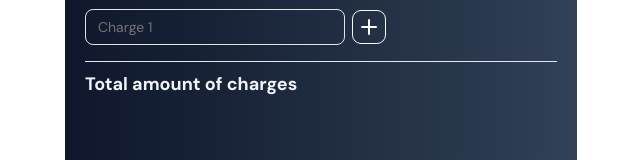
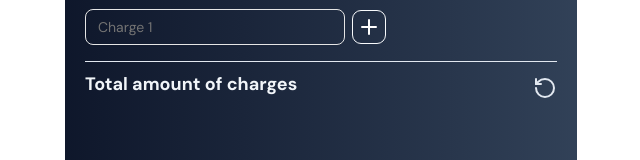
Before and after one commit to targerian/split-me, a Next.js app: page / in a window 1280 px wide. Shown: the part 353-513 px from the top of the page, without its empty margins (319-959 px from the left). Built offline with nearby package versions, Linux system fonts and the light colour scheme.

Commit message:
feat: reset btn

```diff
--- a/src/hooks/useBillSplitter.ts
+++ b/src/hooks/useBillSplitter.ts
@@ -3,24 +3,26 @@ import { zodResolver } from "@hookform/resolvers/zod";
 import { useState, useEffect } from "react";
 import { FormValues, formSchema } from "../types/home-types";
 
+export const formDefaultValues: FormValues = {
+  billAmount: null,
+  billWithoutTaxes: null,
+  taxes: [{ amount: null }],
+  charges: [{ amount: null }],
+};
 export const useBillSplitter = () => {
   const [taxPercentage, setTaxPercentage] = useState<number | null>(null);
   const [chargesTotal, setChargesTotal] = useState<number>(0);
 
+
   const formMethods = useForm<FormValues>({
-    defaultValues: {
-      billAmount: null,
-      billWithoutTaxes: null,
-      taxes: [{ amount: null }],
-      charges: [{ amount: null }],
-    },
+    defaultValues: formDefaultValues,
     resolver: zodResolver(formSchema),
     mode: "onChange",
     shouldUnregister: true,
     shouldFocusError: false
   });
 
-  const { control, watch } = formMethods;
+  const { control, watch, reset } = formMethods;
 
   const taxesArray = useFieldArray({
     control,
@@ -92,5 +94,6 @@ export const useBillSplitter = () => {
     chargesArray,
     taxPercentage,
     chargesTotal,
+    reset,
   };
 };
--- a/src/pages/index.tsx
+++ b/src/pages/index.tsx
@@ -1,7 +1,7 @@
 import { Separator } from "@/components/ui/separator";
-import { Plus } from "lucide-react";
+import { Plus, RotateCcw } from "lucide-react";
 import { Input } from "@/components/ui/input";
-import { useBillSplitter } from "@/hooks/useBillSplitter";
+import { formDefaultValues, useBillSplitter } from "@/hooks/useBillSplitter";
 import { BillInput } from "@/screens/home/bill-input";
 import { TaxesInput } from "@/screens/home/tax-input";
 
@@ -12,6 +12,7 @@ export default function Home() {
     chargesArray,
     taxPercentage,
     chargesTotal,
+    reset,
   } = useBillSplitter();
 
   const { handleSubmit, register } = formMethods;
@@ -24,11 +25,18 @@ export default function Home() {
     chargesArray.append({ amount: null });
   };
 
+  const handleReset = () => {
+    reset(formDefaultValues);
+  };
+
   return (
     <div className="container mt-20">
       <form onSubmit={handleSubmit(onSubmit)}>
         <div className="flex flex-col items-start justify-center h-full w-full">
-          <h1 className="text-lg font-bold mb-4">Bill Description</h1>
+          <div className="flex justify-between items-center w-full mb-4">
+            <h1 className="text-lg font-bold">Bill Description</h1>
+
+          </div>
 
           <div className="flex flex-start justify-between items-start w-full gap-4 mb-4">
             <BillInput formMethods={formMethods} taxPercentage={taxPercentage} />
@@ -61,21 +69,30 @@ export default function Home() {
           </div>
 
           <Separator className="w-full bg-slate-200 mb-2" />
-
-          <h2 className="text-lg font-bold mb-2">Total amount of charges</h2>
+          <div className="flex justify-between items-center w-full">
+            <h2 className="text-lg font-bold mb-2">Total amount of charges</h2>
+            <button
+              type="button"
+              onClick={handleReset}
+              className=" text-sm text-slate-200 hover-text-slate-100 cursor-pointer transition-colors"
+            >
+              <RotateCcw />
+            </button>
+          </div>
           <span className="text-base text-slate-200">
             {chargesTotal > 0 && (
               <>
                 You have to pay: {chargesTotal.toFixed(2)}
                 {taxPercentage !== null && (
                   <span className="text-sm text-slate-500">
-                    {" "}(including {Number.isInteger(taxPercentage) ? taxPercentage : taxPercentage.toFixed(2)}% tax)
+                    (including {Number.isInteger(taxPercentage) ? taxPercentage : taxPercentage.toFixed(2)}% tax)
                   </span>
                 )}
               </>
             )}
           </span>
         </div>
+
       </form>
     </div>
   );
```
